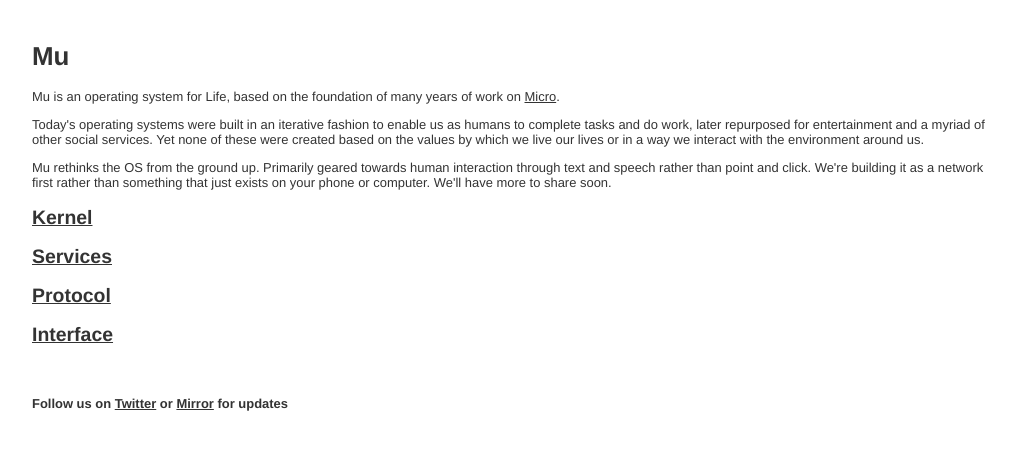
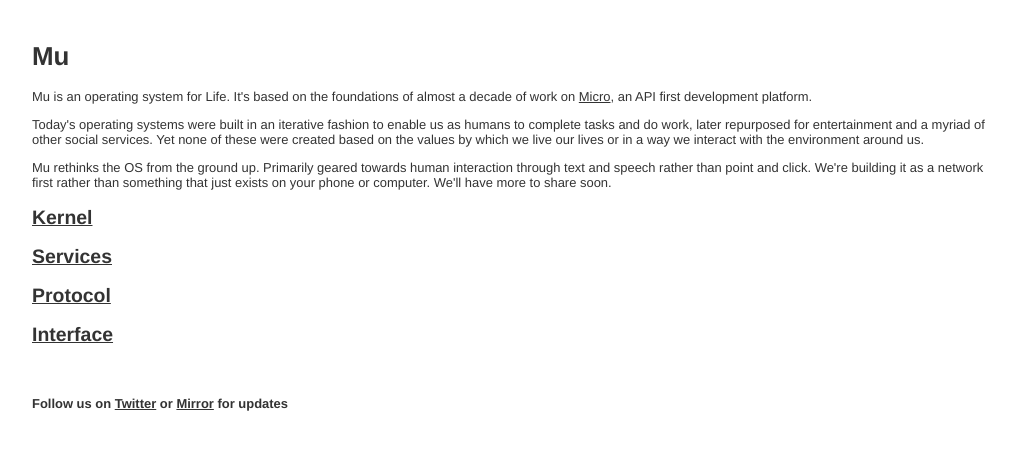
Before and after one commit to muxyz/website, a Jekyll site: the page index.html, which Jekyll copies as it is, in a window 1280 px wide. Shown: the top 450 px of the page, without its empty margins (128-1144 px from the left). Built offline with Jekyll 4.4.1, drawn with Linux system fonts in a browser that asks for light colours.

Commit message:
Update index.html

```diff
--- a/index.html
+++ b/index.html
@@ -36,8 +36,8 @@
         </a>
 -->
       </h1>
-      <p>Mu is an operating system for Life, based on the foundation of many years of work on
-      <a href="https://micro.dev">Micro</a>.
+      <p>Mu is an operating system for Life. It's based on the foundations of almost a decade of work on
+      <a href="https://micro.dev">Micro</a>, an API first development platform.
       </p>
 
       <p>Today's operating systems were built in an iterative fashion to enable us as humans to complete tasks and
```
